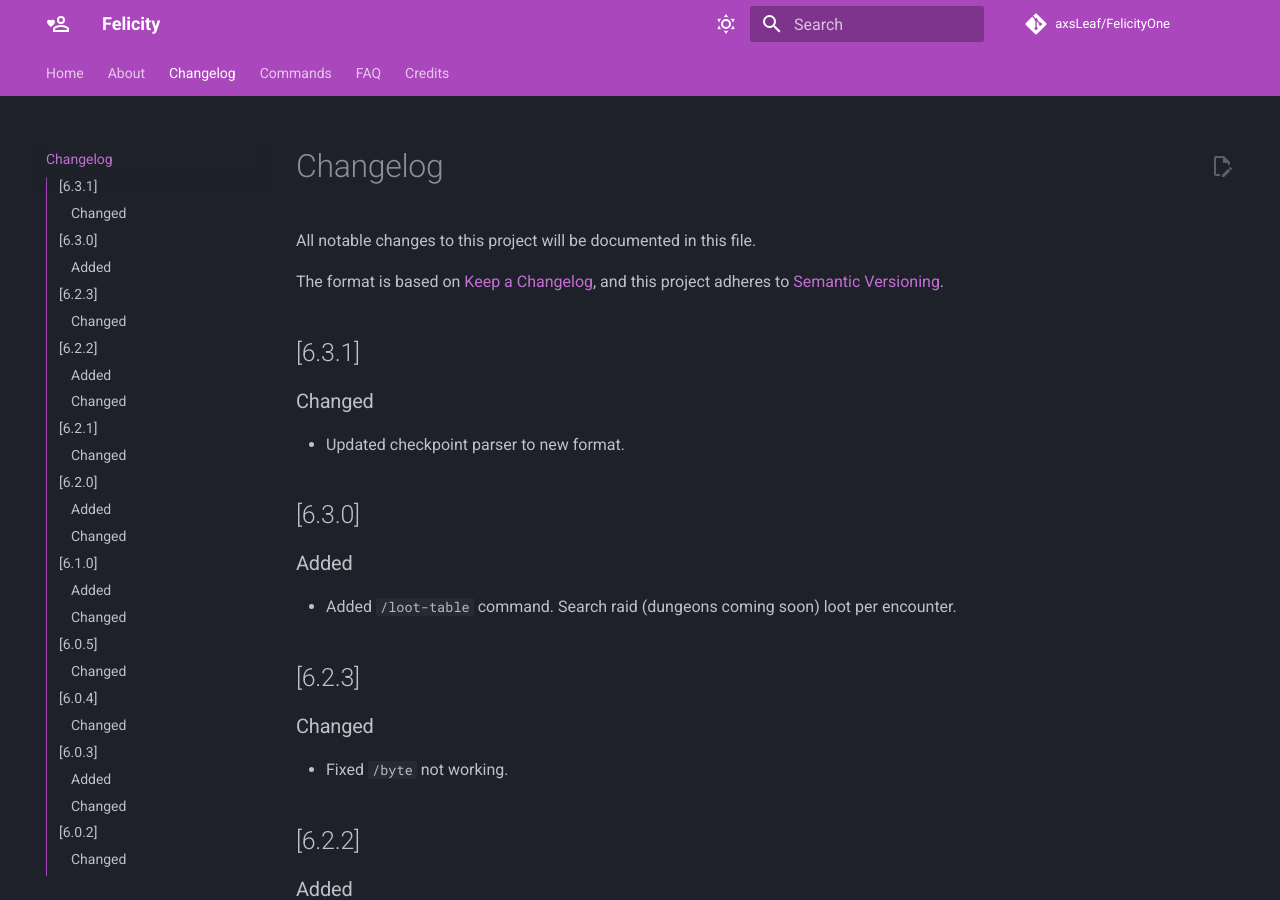
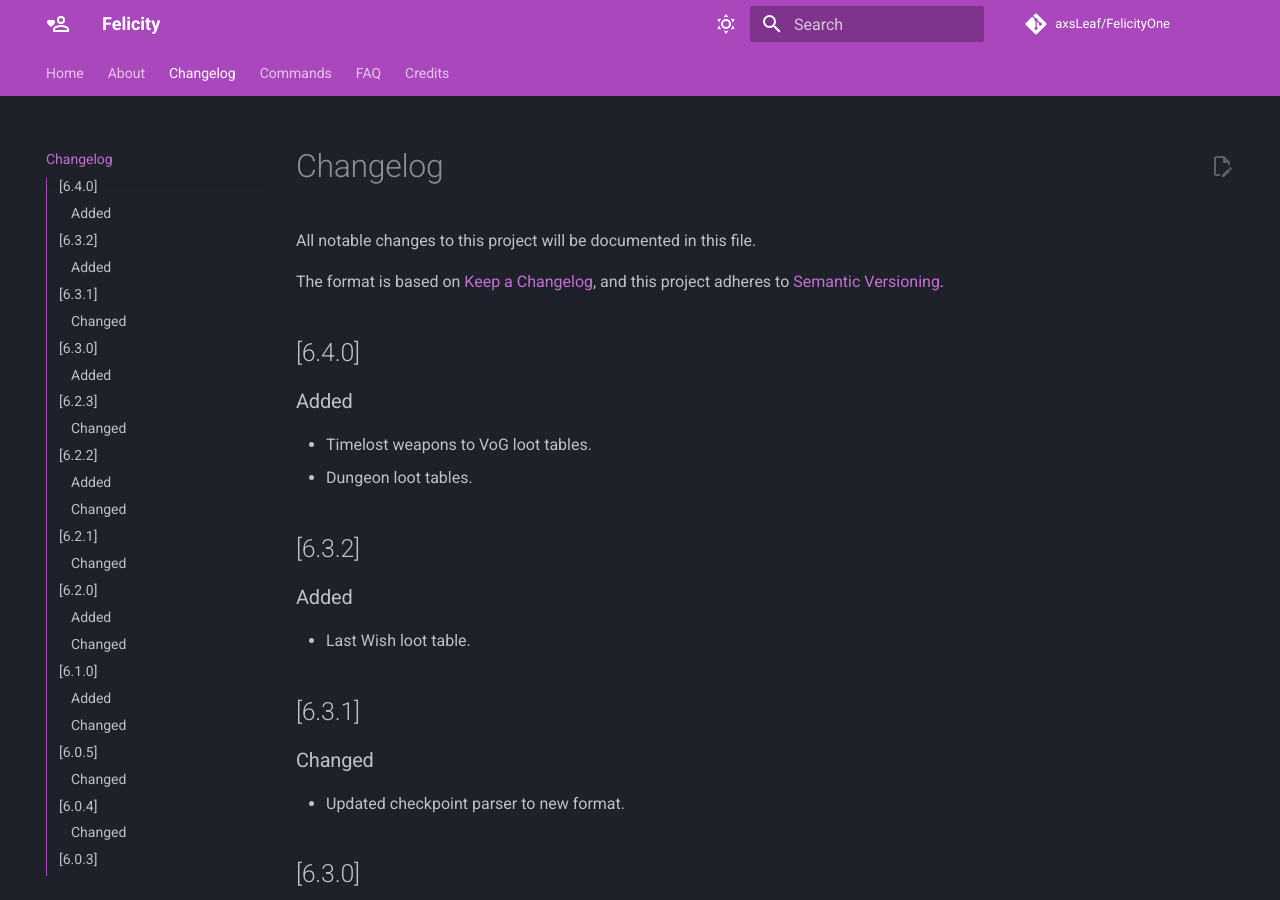
Before and after one commit to devFelicity/Felicity, an MkDocs documentation site: the page built from docs/changelog.md, in a window 1280 px wide and 900 px high. Built offline with MkDocs 1.6.1 and Material for MkDocs 9.7.7, drawn with Linux system fonts in a browser that asks for light colours; comment, search, counter and statistics services are not loaded.

Commit message:
Update changelog and credits

```diff
--- a/docs/changelog.md
+++ b/docs/changelog.md
@@ -7,6 +7,15 @@ All notable changes to this project will be documented in this file.
 
 The format is based on [Keep a Changelog](https://keepachangelog.com/en/1.0.0/),
 and this project adheres to [Semantic Versioning](https://semver.org/spec/v2.0.0.html).
+
+## [6.4.0]
+### Added
+- Timelost weapons to VoG loot tables.
+- Dungeon loot tables.
+
+## [6.3.2]
+### Added
+- Last Wish loot table.
 
 ## [6.3.1]
 ### Changed
```
Also changed, not shown: docs/credits.md (+10 -25 lines).
